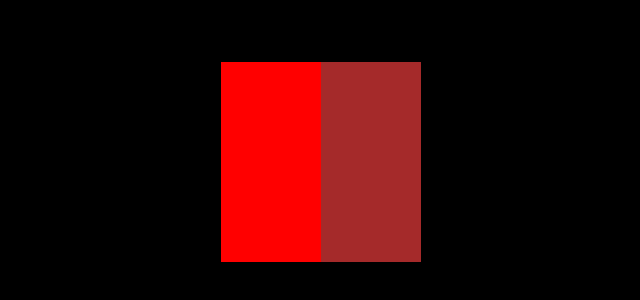
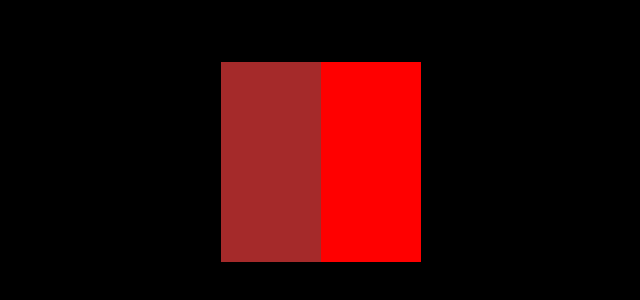
Before and after one commit to feraldruid1/twocolors, a plain HTML site: page index.html in a window 1280 px wide. Shown: the part 238-538 px from the top of the page, without its empty margins (319-959 px from the left). Drawn offline with Linux system fonts and the light colour scheme.

Commit message:
twocolors?

```diff
--- a/style.css
+++ b/style.css
@@ -9,16 +9,10 @@ body {
 }
 .colordiv {
     display: flex;
-    background-color: white;
+    background-color: red;
     width: 200px;
     height: 200px;
 
-}
-.colordiv::before {
-    content: "";
-    width: 100px;
-    height: 200px;
-    background-color: red;
 }
 .colordiv::after {
     content: "";
```
